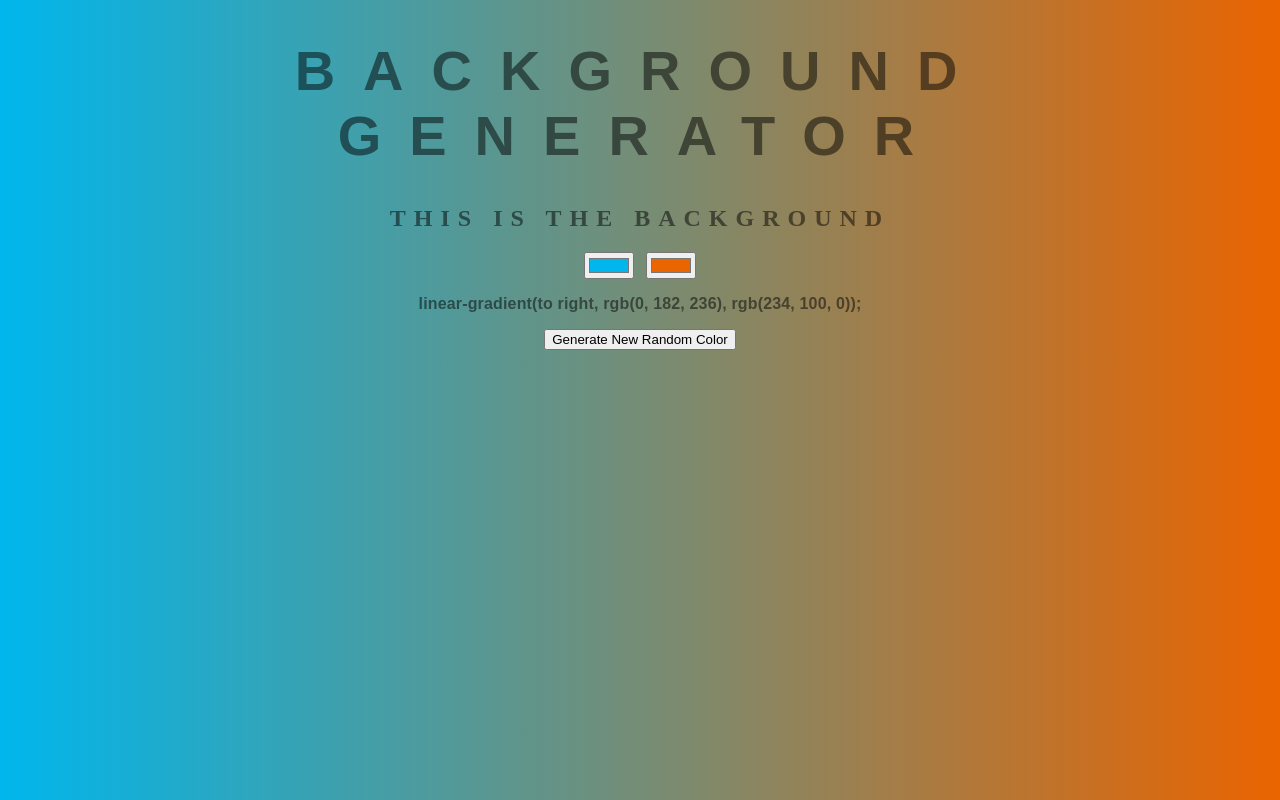
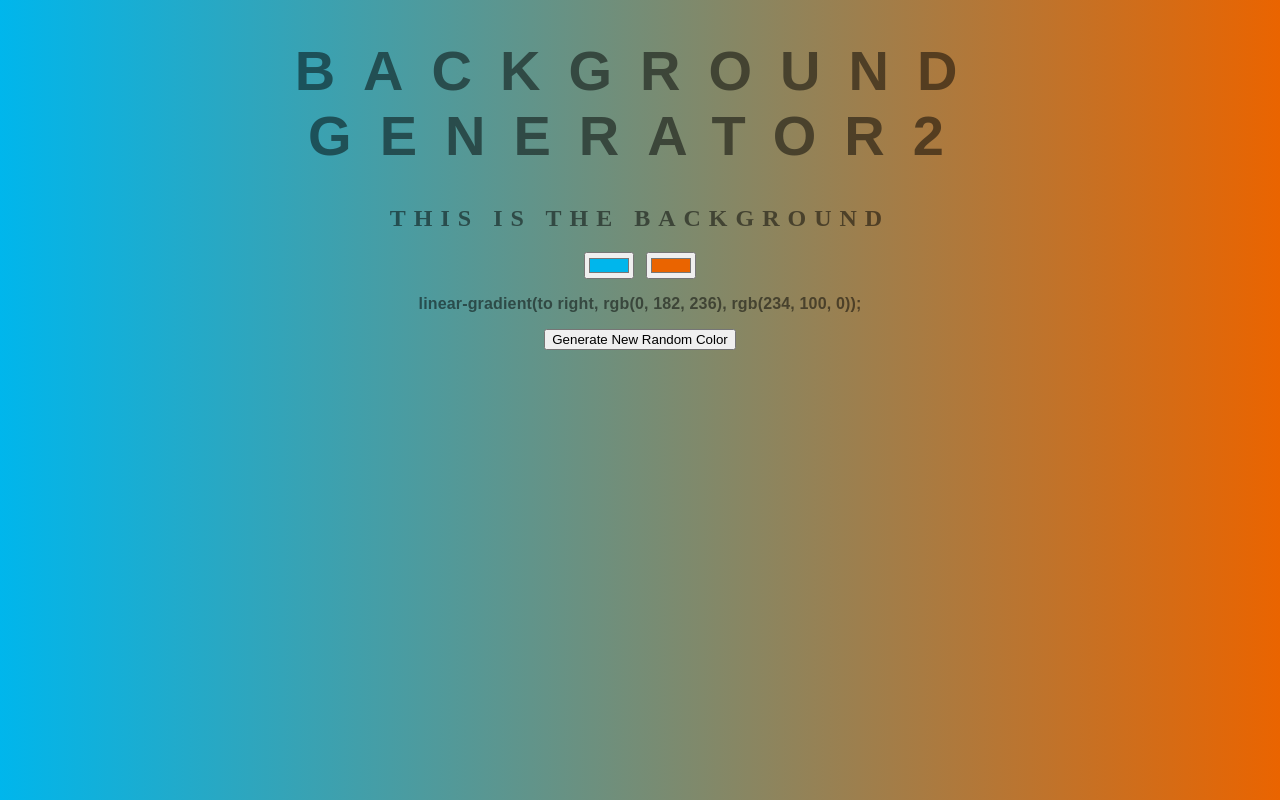
Before and after one commit to CHZelaya/Background-generator, a plain HTML site: page index.html in a window 1280 px wide. Drawn offline with Linux system fonts and the light colour scheme.

Commit message:
reveting back to old changes

```diff
--- a/index.html
+++ b/index.html
@@ -8,7 +8,7 @@
     <title>Gradient Background</title>
   </head>
   <body id="gradient">
-    <h1>Background Generator</h1>
+    <h1>Background Generator2</h1>
     <h2>This is the background</h2>
     <input class="color1" type="color" name="color1" value="#00B6EC" />
     <input class="color2" type="color" name="colors" value="#EA6400" />
```
